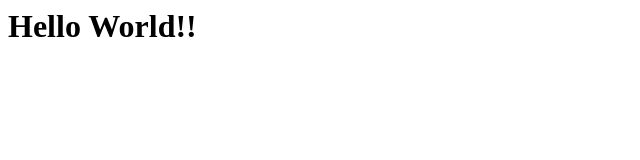
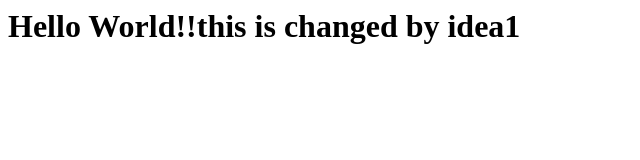
Before and after one commit to pratikadam007/webapp, a plain HTML site: page index.html in a window 1280 px wide. Shown: the whole page, without its empty margins (0-640 px from the left). Drawn offline with Linux system fonts and the light colour scheme.

Commit message:
idea1_changed

```diff
--- a/index.html
+++ b/index.html
@@ -1 +1 @@
-<html><h1>Hello World!!</h1></html>
+<html><h1>Hello World!!this is changed by idea1</h1></html>
```
